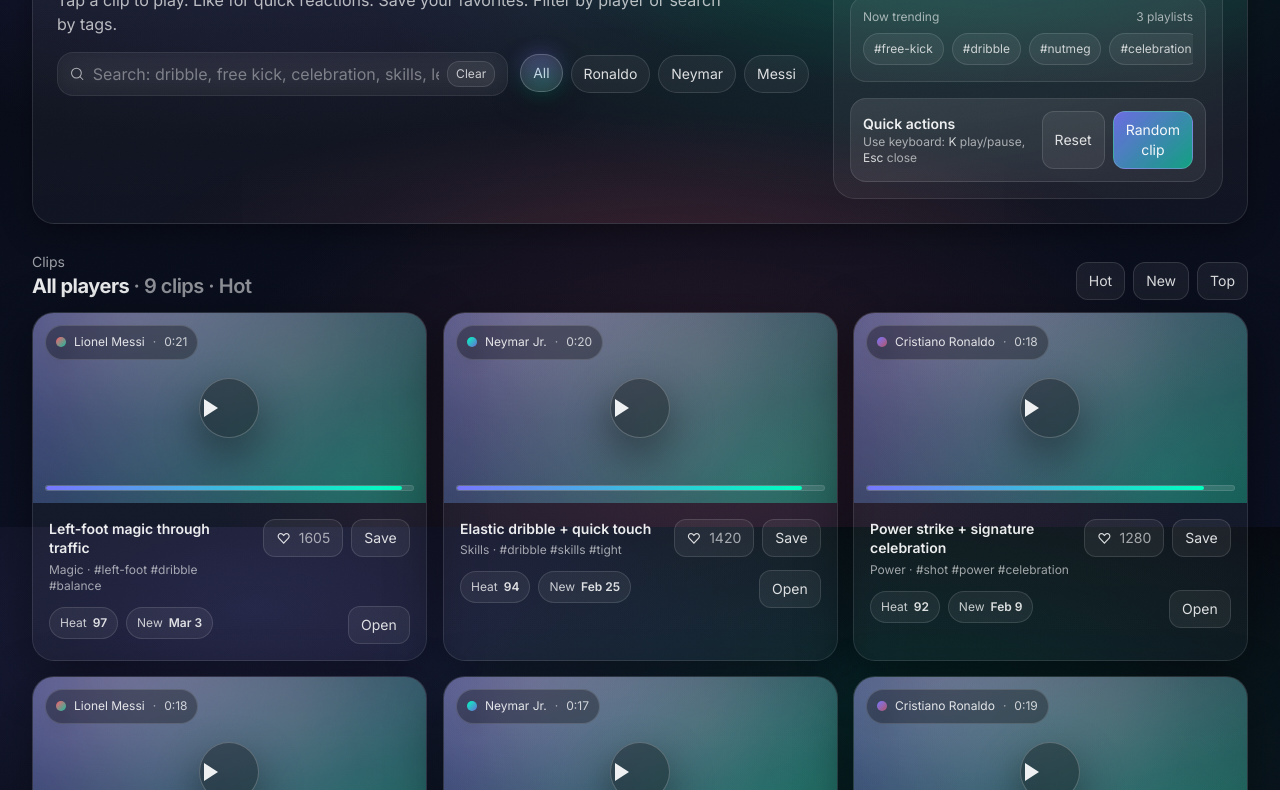
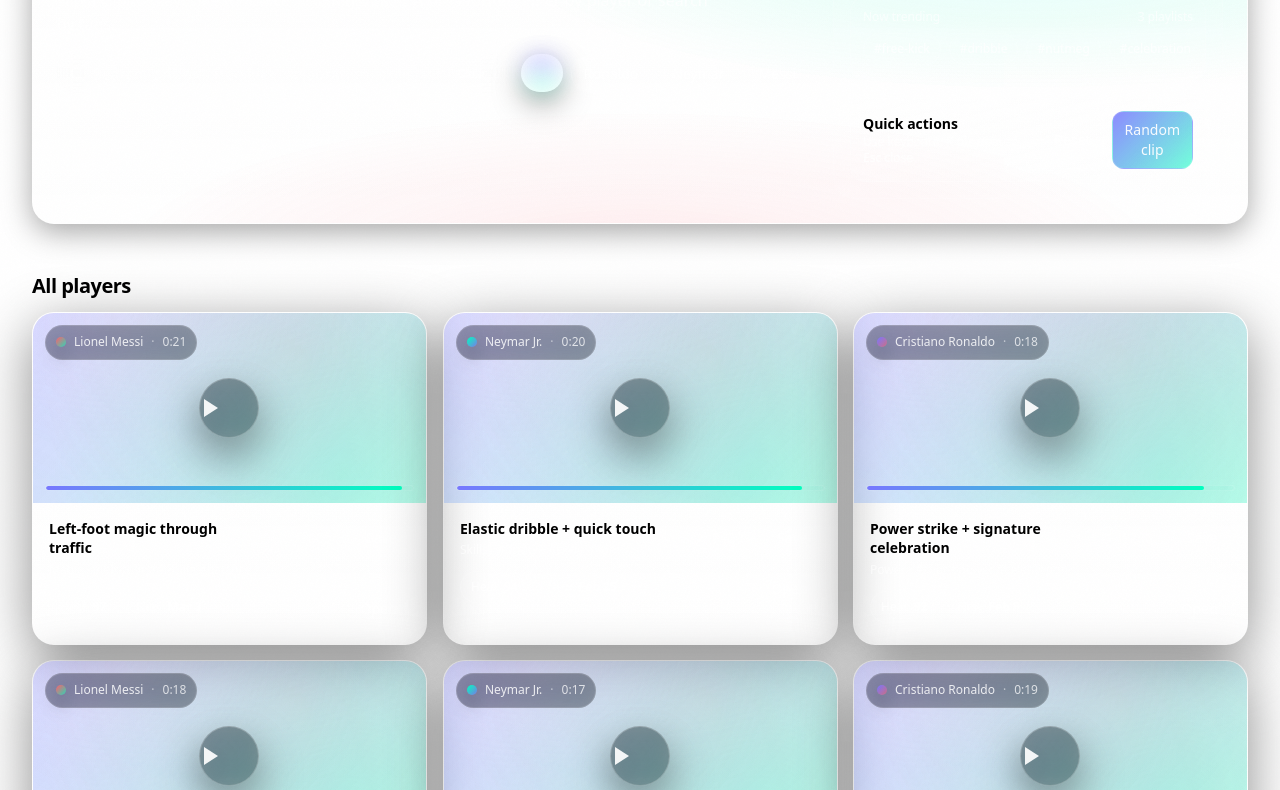
Before and after one commit to RUBIOP678/ALL-CLIPS, a plain HTML site: page index.html in a window 1280 px wide. Shown: the part 273-1063 px from the top of the page. Drawn offline with nearby package versions, Linux system fonts and the light colour scheme.

Commit message:
Update index.html

```diff
--- a/index.html
+++ b/index.html
@@ -25,14 +25,10 @@
 
     html,body{height:100%}
     body{
-      font-family: Inter, system-ui, -apple-system, Segoe UI, Roboto, Helvetica, Arial, "Apple Color Emoji","Segoe UI Emoji";
-      color: var(--text);
-      background:
-        radial-gradient(1200px 600px at 20% 10%, rgba(120,119,255,.20), transparent 55%),
-        radial-gradient(1000px 500px at 70% 25%, rgba(0,255,190,.12), transparent 55%),
-        radial-gradient(900px 600px at 55% 90%, rgba(255,95,109,.14), transparent 55%),
-        linear-gradient(180deg, var(--bg0), var(--bg1));
-      overflow-x: hidden;
+
+      <video width="700" controls>
+  <source src="clip1.mp4" type="video/mp4">
+</video>
     }
 
     /* ambient grain */
```
